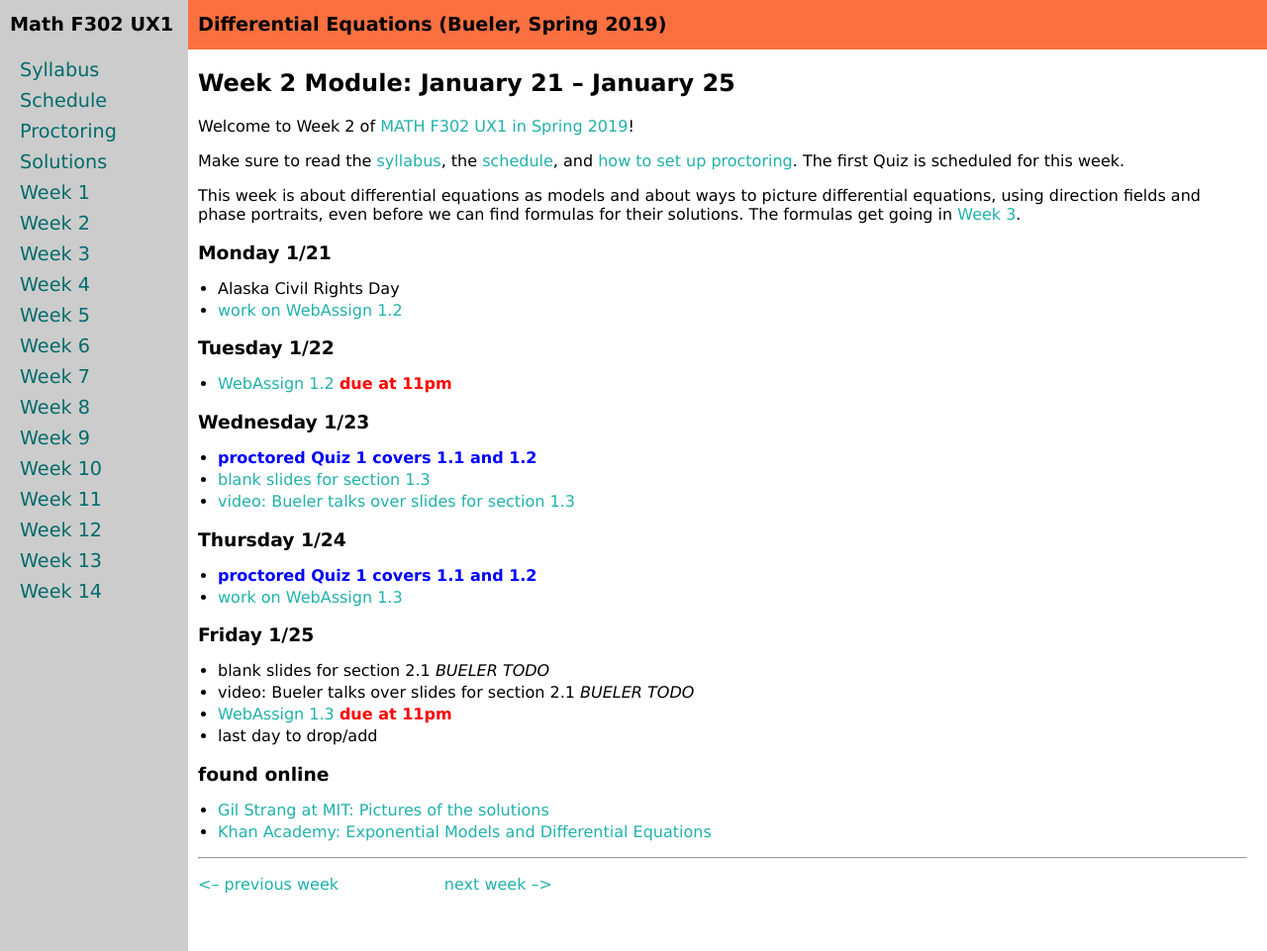
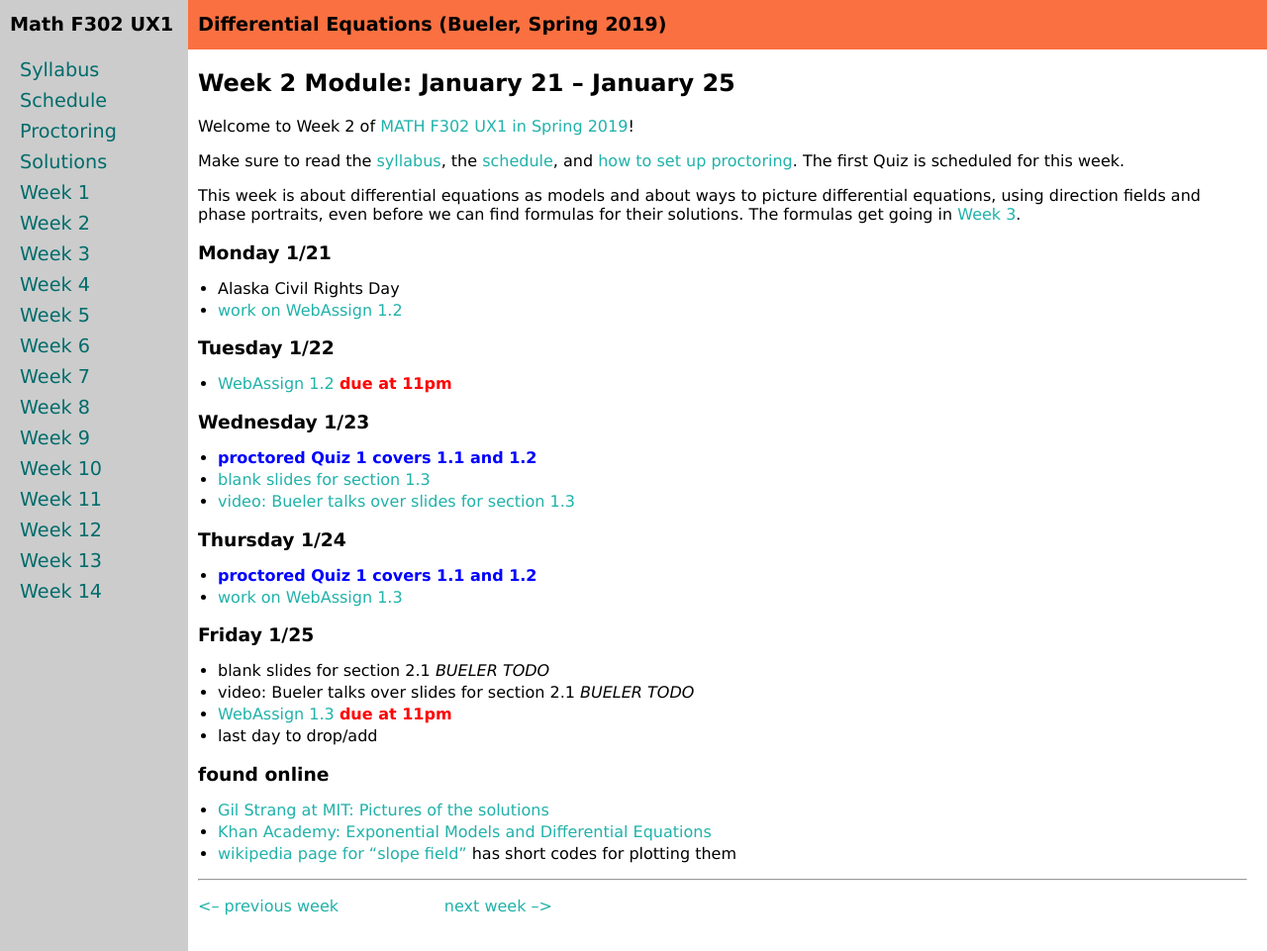
Before and after one commit to bueler/math302, a Jekyll site: the page built from week2.md, in a window 1280 px wide and 961 px high. Shown: the whole window at 99% size. Built offline with Jekyll 4.4.1, drawn with Linux system fonts in a browser that asks for light colours.

Commit message:
wiki link

```diff
--- a/week2.md
+++ b/week2.md
@@ -36,6 +36,7 @@ This week is about differential equations as models and about ways to picture di
 ### found online
 * [Gil Strang at MIT: Pictures of the solutions](https://www.youtube.com/watch?v=cDfWtSqGiBY)
 * [Khan Academy: Exponential Models and Differential Equations](https://www.khanacademy.org/math/ap-calculus-ab/ab-differential-equations-new/ab-7-8/v/modeling-population-with-simple-differential-equation)
+* [wikipedia page for "slope field"](https://en.wikipedia.org/wiki/Slope_field) has short codes for plotting them
 
 <hr>
 <a align="left" href="week1">\<-- previous week</a>  &nbsp; &nbsp; &nbsp; &nbsp; &nbsp; &nbsp; &nbsp; &nbsp; &nbsp; &nbsp; <a align="right" href="week3">next week --\></a>
```
